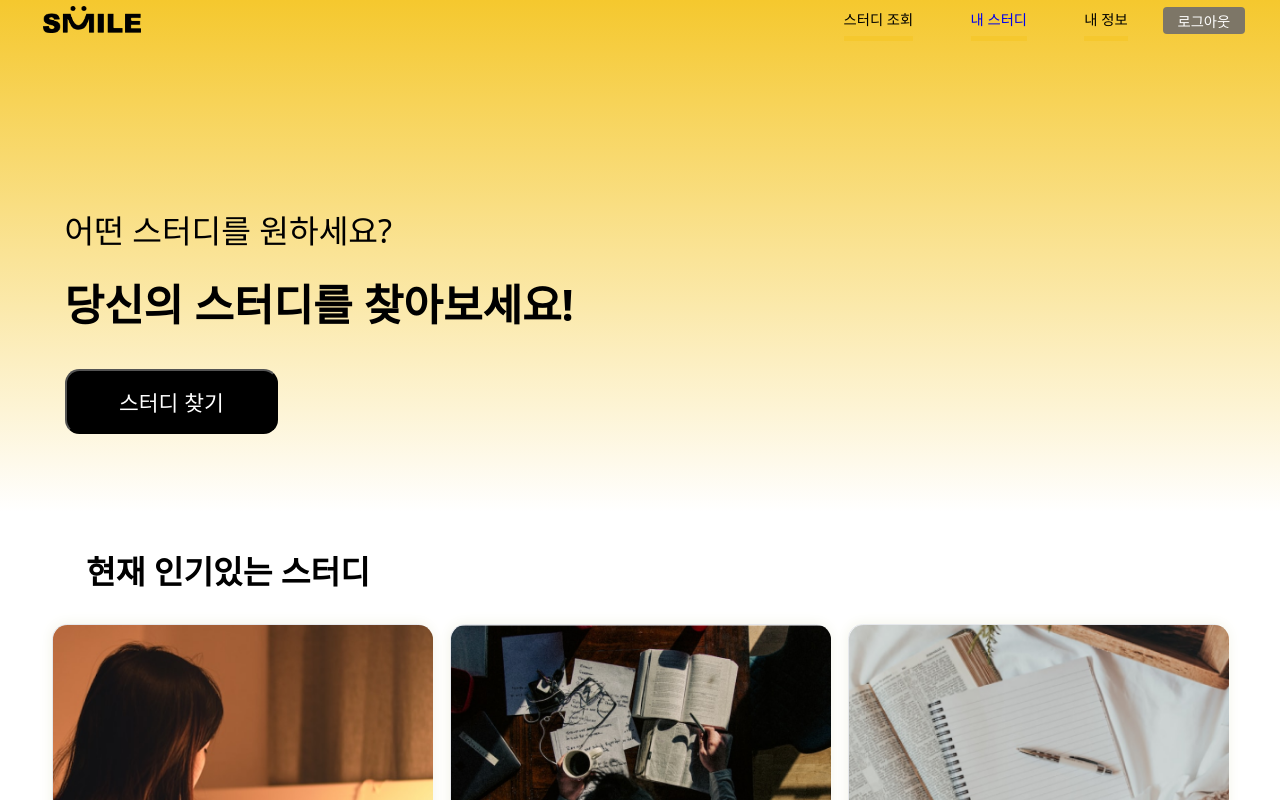
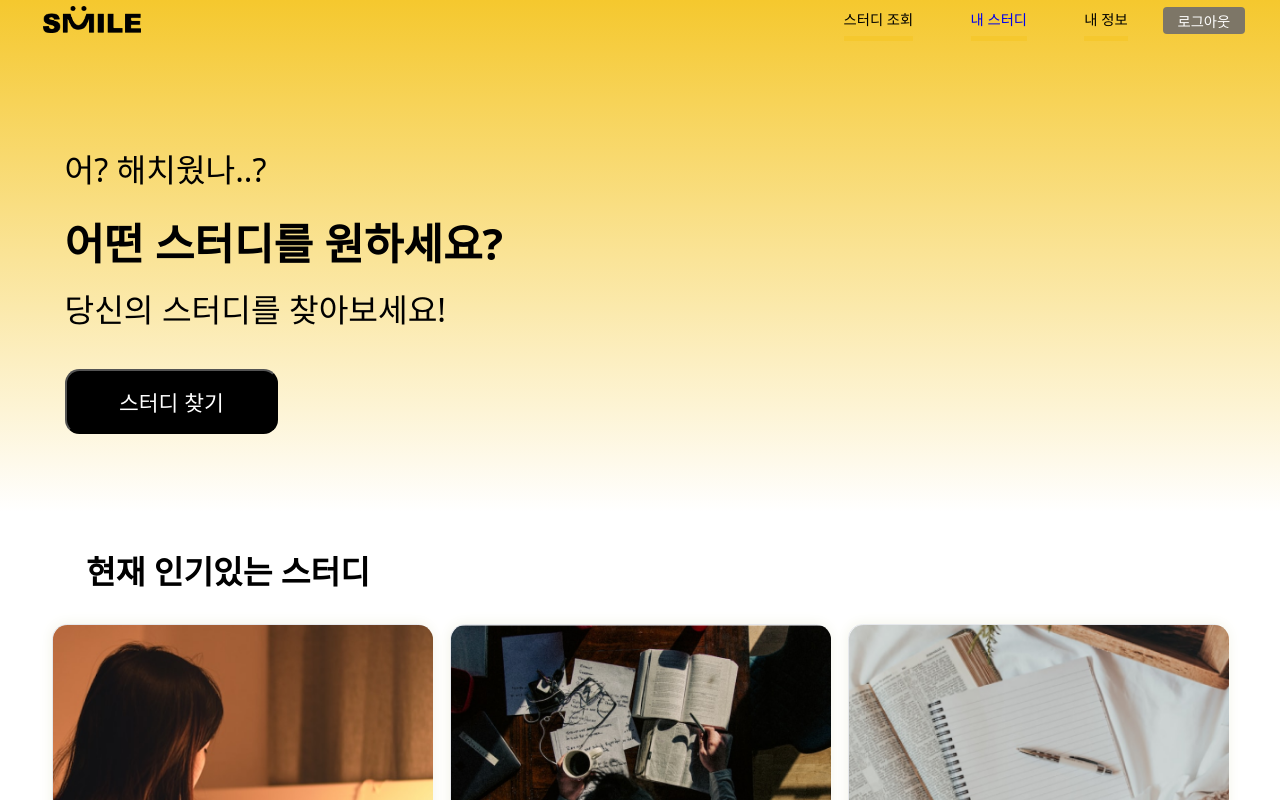
Before and after one commit to ssafy-salary-lupin/smile, a React (Create React App) app in the folder frontend/: page / in a window 1280 px wide. Shown: the top 800 px of the page. Built offline with nearby package versions, Linux system fonts and the light colour scheme.

Commit message:
Fix : Ci / CD

```diff
--- a/frontend/src/pages/LandingPages.tsx
+++ b/frontend/src/pages/LandingPages.tsx
@@ -345,6 +345,7 @@ function LandingPages() {
         <SContainer>
           <SBanner>
             <SBannerItem>
+              <span>어? 해치웠나..?</span>
               <span>{bannerText}</span>
               <span>{bannerSubText}</span>
             </SBannerItem>
```
